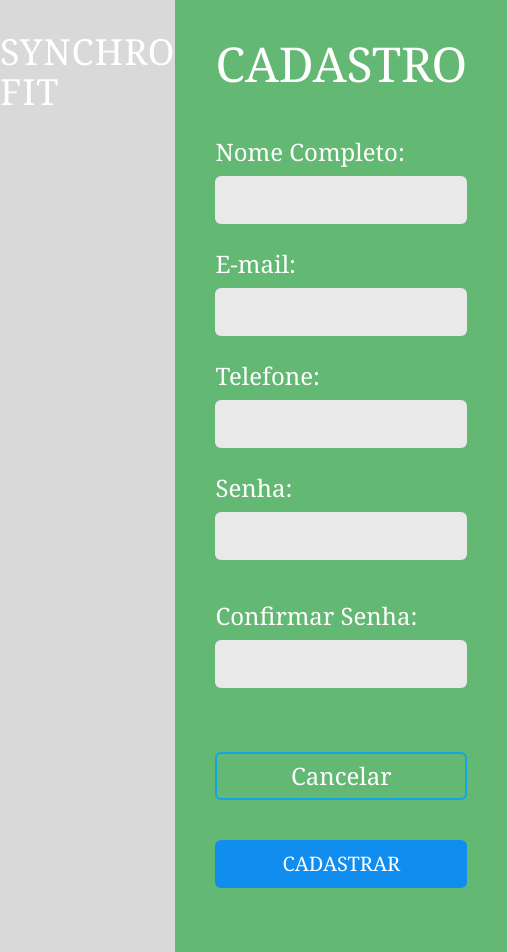
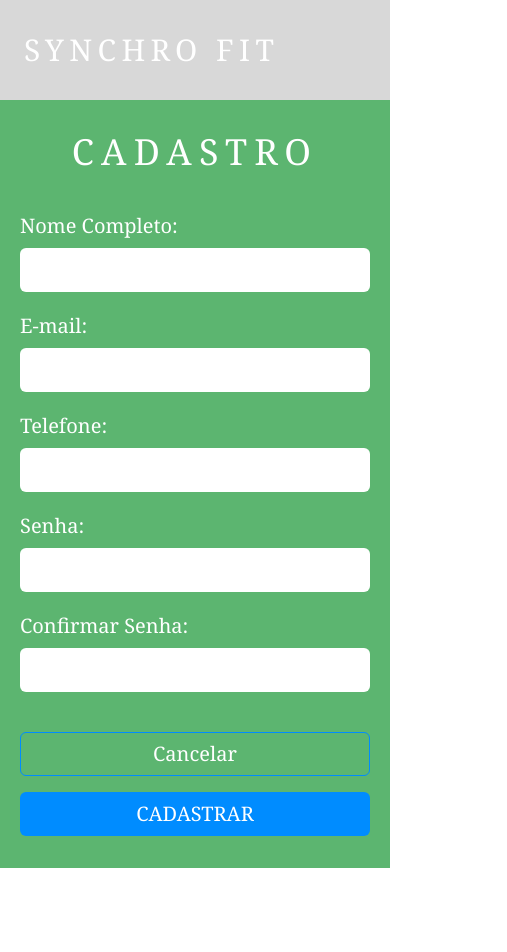
Before and after one commit to MaykMonteiro/SynchroFit, a React (Vite) app: page /cadastro in a window 390 px wide. Shown: the whole page, 507 px wide, since content can reach past the window. After the commit the page ends 868 px from the top, so only its background shows below. Built offline with nearby package versions, Linux system fonts and the light colour scheme.

Commit message:
Novo Layout da Tela Cadastro do Educador

```diff
--- a/src/pages/Register.jsx
+++ b/src/pages/Register.jsx
@@ -105,89 +105,89 @@ export default function Register() {
   }
 
   return (
-    <div className="min-h-screen bg-[#d9d9d9] flex">
-      <aside className="w-[255px] bg-[#d9d9d9] flex items-start justify-center pt-8">
-        <h1 className="text-white text-4xl font-serif tracking-wide">
+    <div className="flex min-h-screen w-full flex-col bg-[#D8D8D8] lg:flex-row">
+      <aside className="w-full bg-[#D8D8D8] px-6 py-8 lg:min-h-screen lg:w-[16.666%] lg:px-8 lg:pt-10">
+        <h1 className="font-serif text-3xl tracking-[0.18em] text-white sm:text-4xl">
           SYNCHRO FIT
         </h1>
       </aside>
 
-      <main className="flex-1 bg-[#63b874] flex justify-center">
-        <div className="w-full max-w-4xl px-10 py-10 flex flex-col">
-          <h2 className="text-center text-white text-5xl font-serif mb-12">
+      <main className="flex w-full flex-1 bg-[#28A745B3] px-5 py-8 sm:px-8 md:px-10 lg:min-h-screen lg:w-[66.666%] lg:px-10 lg:py-12 xl:px-14">
+        <div className="mx-auto flex w-full max-w-3xl flex-1 flex-col justify-center">
+          <h2 className="mb-10 text-center font-serif text-4xl tracking-[0.2em] text-white sm:mb-12 sm:text-5xl">
             CADASTRO
           </h2>
 
           <form
             onSubmit={handleSubmit}
-            className="flex-1 flex flex-col justify-between"
+            className="flex w-full flex-col gap-10"
           >
-            <div className="space-y-6">
+            <div className="space-y-5 sm:space-y-6">
               <div>
-                <label className="block text-white text-2xl font-serif mb-2">
+                <label className="mb-2 block font-serif text-xl text-white sm:text-2xl">
                   Nome Completo:
                 </label>
                 <input
                   type="text"
                   value={form.name}
                   onChange={(e) => setField("name", e.target.value)}
-                  className="w-full h-12 rounded-md px-4 text-lg bg-[#e9e9e9] outline-none"
+                  className="h-11 w-full rounded-md border border-white/20 bg-white px-4 text-base text-slate-800 outline-none transition focus:border-[#008CFF] focus:ring-2 focus:ring-[#008CFF]/30 sm:h-12 sm:text-lg"
                 />
                 {errors.name && (
-                  <p className="text-red-100 text-sm mt-1">{errors.name}</p>
+                  <p className="mt-1 text-sm text-red-100">{errors.name}</p>
                 )}
               </div>
 
               <div>
-                <label className="block text-white text-2xl font-serif mb-2">
+                <label className="mb-2 block font-serif text-xl text-white sm:text-2xl">
                   E-mail:
                 </label>
                 <input
                   type="email"
                   value={form.email}
                   onChange={(e) => setField("email", e.target.value)}
-                  className="w-full h-12 rounded-md px-4 text-lg bg-[#e9e9e9] outline-none"
+                  className="h-11 w-full rounded-md border border-white/20 bg-white px-4 text-base text-slate-800 outline-none transition focus:border-[#008CFF] focus:ring-2 focus:ring-[#008CFF]/30 sm:h-12 sm:text-lg"
                 />
                 {errors.email && (
-                  <p className="text-red-100 text-sm mt-1">{errors.email}</p>
+                  <p className="mt-1 text-sm text-red-100">{errors.email}</p>
                 )}
               </div>
 
               <div>
-                <label className="block text-white text-2xl font-serif mb-2">
+                <label className="mb-2 block font-serif text-xl text-white sm:text-2xl">
                   Telefone:
                 </label>
                 <input
                   type="text"
                   value={form.phone}
                   onChange={(e) => setField("phone", e.target.value)}
-                  className="w-full h-12 rounded-md px-4 text-lg bg-[#e9e9e9] outline-none"
+                  className="h-11 w-full rounded-md border border-white/20 bg-white px-4 text-base text-slate-800 outline-none transition focus:border-[#008CFF] focus:ring-2 focus:ring-[#008CFF]/30 sm:h-12 sm:text-lg"
                 />
                 {errors.phone && (
-                  <p className="text-red-100 text-sm mt-1">{errors.phone}</p>
+                  <p className="mt-1 text-sm text-red-100">{errors.phone}</p>
                 )}
               </div>
 
-              <div className="grid grid-cols-1 md:grid-cols-2 gap-10">
+              <div className="grid grid-cols-1 gap-5 md:grid-cols-2 md:gap-8">
                 <div>
-                  <label className="block text-white text-2xl font-serif mb-2">
+                  <label className="mb-2 block font-serif text-xl text-white sm:text-2xl">
                     Senha:
                   </label>
                   <input
                     type="password"
                     value={form.password}
                     onChange={(e) => setField("password", e.target.value)}
-                    className="w-full h-12 rounded-md px-4 text-lg bg-[#e9e9e9] outline-none"
+                    className="h-11 w-full rounded-md border border-white/20 bg-white px-4 text-base text-slate-800 outline-none transition focus:border-[#008CFF] focus:ring-2 focus:ring-[#008CFF]/30 sm:h-12 sm:text-lg"
                   />
                   {errors.password && (
-                    <p className="text-red-100 text-sm mt-1">
+                    <p className="mt-1 text-sm text-red-100">
                       {errors.password}
                     </p>
                   )}
                 </div>
 
                 <div>
-                  <label className="block text-white text-2xl font-serif mb-2">
+                  <label className="mb-2 block font-serif text-xl text-white sm:text-2xl">
                     Confirmar Senha:
                   </label>
                   <input
@@ -196,10 +196,10 @@ export default function Register() {
                     onChange={(e) =>
                       setField("password_confirmation", e.target.value)
                     }
-                    className="w-full h-12 rounded-md px-4 text-lg bg-[#e9e9e9] outline-none"
+                    className="h-11 w-full rounded-md border border-white/20 bg-white px-4 text-base text-slate-800 outline-none transition focus:border-[#008CFF] focus:ring-2 focus:ring-[#008CFF]/30 sm:h-12 sm:text-lg"
                   />
                   {errors.password_confirmation && (
-                    <p className="text-red-100 text-sm mt-1">
+                    <p className="mt-1 text-sm text-red-100">
                       {errors.password_confirmation}
                     </p>
                   )}
@@ -207,15 +207,15 @@ export default function Register() {
               </div>
 
               {serverError && (
-                <p className="text-red-100 text-base">{serverError}</p>
+                <p className="text-base text-red-100">{serverError}</p>
               )}
             </div>
 
-            <div className="grid grid-cols-1 md:grid-cols-2 gap-10 mt-16 pb-6">
+            <div className="grid grid-cols-1 gap-4 md:grid-cols-2 md:gap-8">
               <button
                 type="button"
                 onClick={handleCancel}
-                className="h-12 rounded-md border-2 border-sky-500 text-white text-2xl font-serif hover:bg-sky-500/10 transition"
+                className="h-11 rounded-md border border-[#008CFF] bg-transparent px-6 font-serif text-xl text-white transition hover:bg-[#008CFF]/10 sm:h-12 sm:text-2xl"
               >
                 Cancelar
               </button>
@@ -223,7 +223,7 @@ export default function Register() {
               <button
                 type="submit"
                 disabled={loading}
-                className="h-12 rounded-md bg-[#118df0] text-white text-xl font-serif hover:brightness-110 transition disabled:opacity-70"
+                className="h-11 rounded-md bg-[#008CFF] px-6 font-serif text-xl text-white transition hover:brightness-110 disabled:opacity-70 sm:h-12 sm:text-2xl"
               >
                 {loading ? "Cadastrando..." : "CADASTRAR"}
               </button>
@@ -231,6 +231,8 @@ export default function Register() {
           </form>
         </div>
       </main>
+
+      <aside className="hidden bg-[#D8D8D8] lg:block lg:min-h-screen lg:w-[16.666%]" />
     </div>
   );
 }
```
